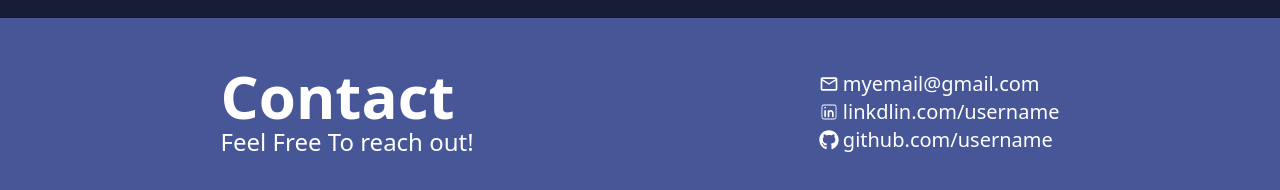
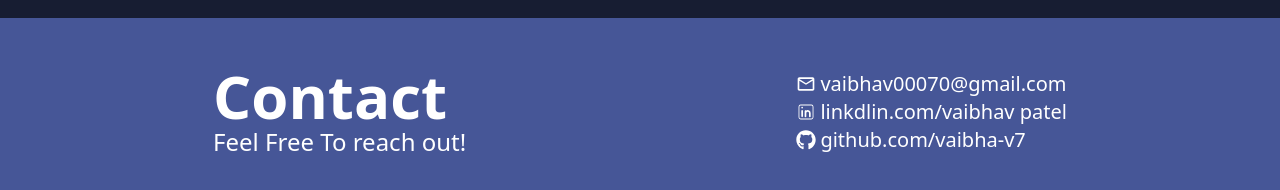
Before and after one commit to vaibha-v7/my-portfolio, a React (Vite) app: page / in a window 1280 px wide. Shown: the part 2964-3154 px from the top of the page. Built offline with nearby package versions, Linux system fonts and the light colour scheme.

Commit message:
all done

```diff
--- a/src/Components/Footer/Footer.jsx
+++ b/src/Components/Footer/Footer.jsx
@@ -19,15 +19,19 @@ const Footer = () => {
       <ul className="text-sm md:text-xl">
         <li className="flex gap-1 items-center">
           <MdOutlineEmail size={20} />
-          myemail@gmail.com
+          vaibhav00070@gmail.com
         </li>
         <li className="flex gap-1 items-center">
           <CiLinkedin />
-          linkdlin.com/username
+          <a target="_blank" rel="noopener noreferrer" href="https://www.linkedin.com/in/vaibhav-patel-8417a6276/">
+          linkdlin.com/vaibhav patel
+          </a>
         </li>
         <li className="flex gap-1 items-center">
           <FaGithub />
-          github.com/username
+          <a target="_blank" rel="noopener noreferrer" href="https://github.com/vaibha-v7">
+          github.com/vaibha-v7
+          </a>
         </li>
       </ul>
     </div>
```
